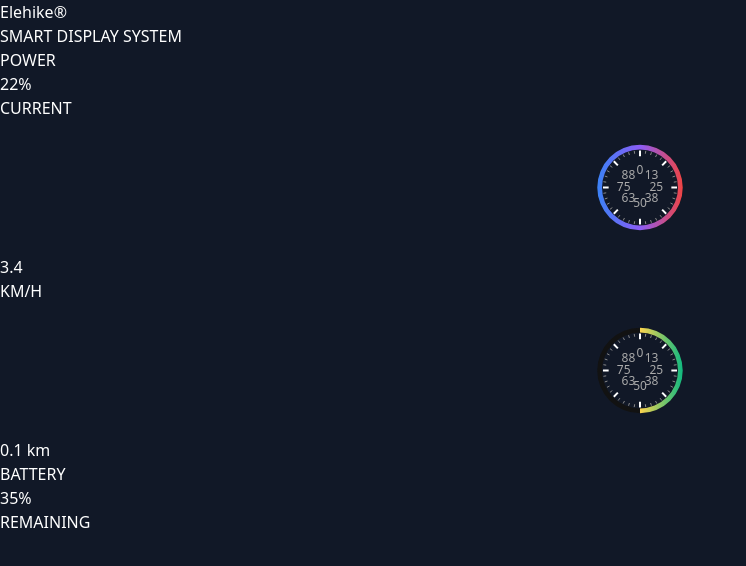
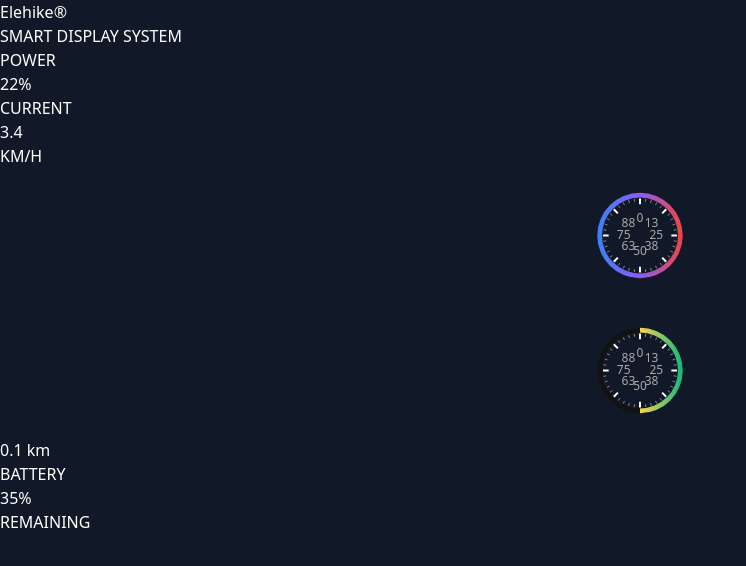
Before and after one commit to kniemann1/Speedometer-display, a React (Vite) app in the folder speedometer-dashboard/: page / in a window 1280 px wide. Shown: the top 566 px of the page, without its empty margins (0-746 px from the left). Built offline with nearby package versions, Linux system fonts and the light colour scheme.

Commit message:
Changed gauges layout from vertical stack to horizontal alignment

```diff
--- a/speedometer-dashboard/src/components/Dashboard/DashboardLayout.tsx
+++ b/speedometer-dashboard/src/components/Dashboard/DashboardLayout.tsx
@@ -33,10 +33,18 @@
         </div>
       </div>
 
-      {/* Middle section with power gauge and speed */}
-      <div className="flex-1 flex flex-col items-center justify-center">
-        {/* First row - Power gauge */}
-        <div className="mb-4 flex justify-center">
+      {/* Middle section - horizontal gauges */}
+      <div className="flex-1 flex flex-col justify-center">
+        {/* Speed display */}
+        <div className="mb-6 flex flex-col items-center">
+          <div className="text-white text-6xl font-bold">{speed.toFixed(1)}</div>
+          <div className="text-blue-400 text-xl mb-2">KM/H</div>
+        </div>
+
+        {/* Horizontal gauges */}
+        <div className="flex justify-center space-x-16">
+          {/* Left Power gauge */}
+          <div className="flex justify-center">
             <Speedometer
               value={power}
               min={0}
@@ -55,14 +63,8 @@
             />
           </div>
 
-        {/* Speed display */}
-        <div className="mb-10 flex flex-col items-center">
-          <div className="text-white text-6xl font-bold">{speed.toFixed(1)}</div>
-          <div className="text-blue-400 text-xl">KM/H</div>
-        </div>
-
-        {/* Second row - Battery gauge */}
-        <div className="mb-4 flex justify-center">
+          {/* Right Battery gauge */}
+          <div className="flex justify-center">
             <Speedometer
               value={battery}
               min={0}
@@ -81,6 +83,7 @@
             />
           </div>
         </div>
+      </div>
 
       {/* Bottom section */}
       <div className="p-4">
```
Lines whose indentation alone changed are shown as unchanged.
